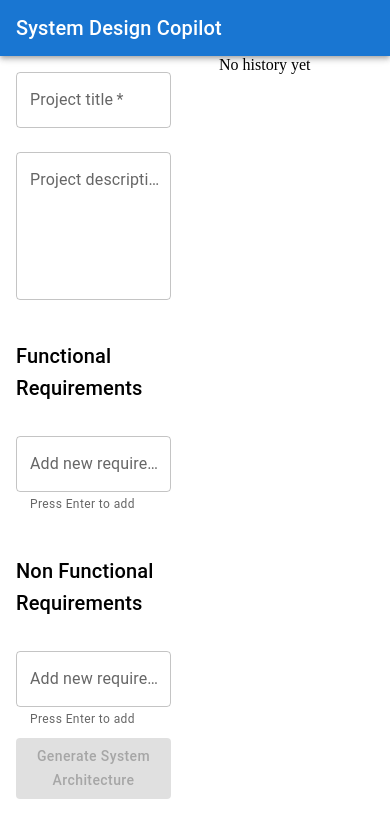
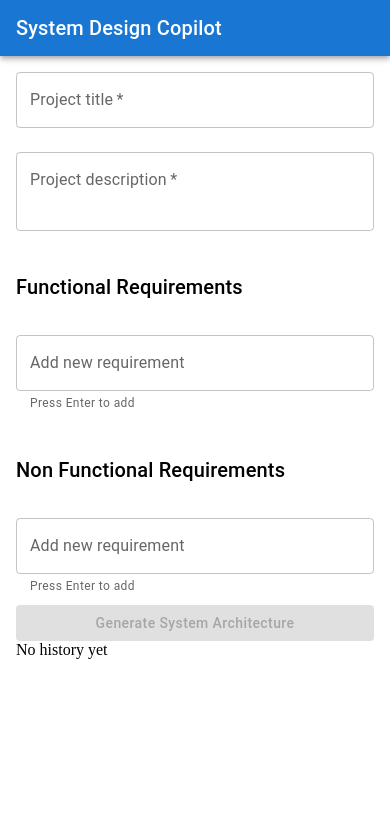
Before and after one commit to sudip-mondal-2002/HLD-copilot, a Next.js app: page / in a window 390 px wide. Shown: the top 838 px of the page. Built offline with nearby package versions, Linux system fonts and the light colour scheme.

Commit message:
make responsive

```diff
--- a/src/components/input/RequirementsForm.tsx
+++ b/src/components/input/RequirementsForm.tsx
@@ -31,14 +31,7 @@ export const RequirementsForm = (
   const {generate: generateSystem} = useHldGenerator(_projectID)
 
   return (
-    <Container
-      sx={{
-        width: {
-          sm: "100%",
-          md: "30%"
-        }
-      }}
-    >
+    <Container>
       <TextField
         required={true}
         margin={"normal"}
--- a/src/pages/api/generate.ts
+++ b/src/pages/api/generate.ts
@@ -4,7 +4,7 @@ import {Requirements} from "@/types/Requirements";
 import * as fs from "fs";
 import {openai} from "@/utils/openai";
 
-export default async function handler(
+export async function POST(
   req: NextApiRequest,
   res: NextApiResponse<System>
 ) {
--- a/src/pages/index.tsx
+++ b/src/pages/index.tsx
@@ -3,6 +3,7 @@ import {Inter} from 'next/font/google'
 import {RequirementsForm} from "@/components/input/RequirementsForm";
 import {Stack} from "@mui/system";
 import {History} from "@/components/history/History";
+import {Container, Grid} from "@mui/material";
 
 const inter = Inter({subsets: ['latin']})
 
@@ -15,10 +16,14 @@ export default function Home() {
         <meta name="viewport" content="width=device-width, initial-scale=1"/>
         <link rel="icon" href="/favicon.ico"/>
       </Head>
-        <Stack spacing={2} direction={"row"}>
+      <Grid container={true}>
+        <Grid item={true} xs={12} md={4}>
           <RequirementsForm/>
+        </Grid>
+        <Grid item={true} xs={12} md={8}>
           <History/>
-        </Stack>
+        </Grid>
+      </Grid>
     </>
   )
 }
```
Also changed, not shown: src/pages/system/[historyID].tsx (+18 -16 lines).
